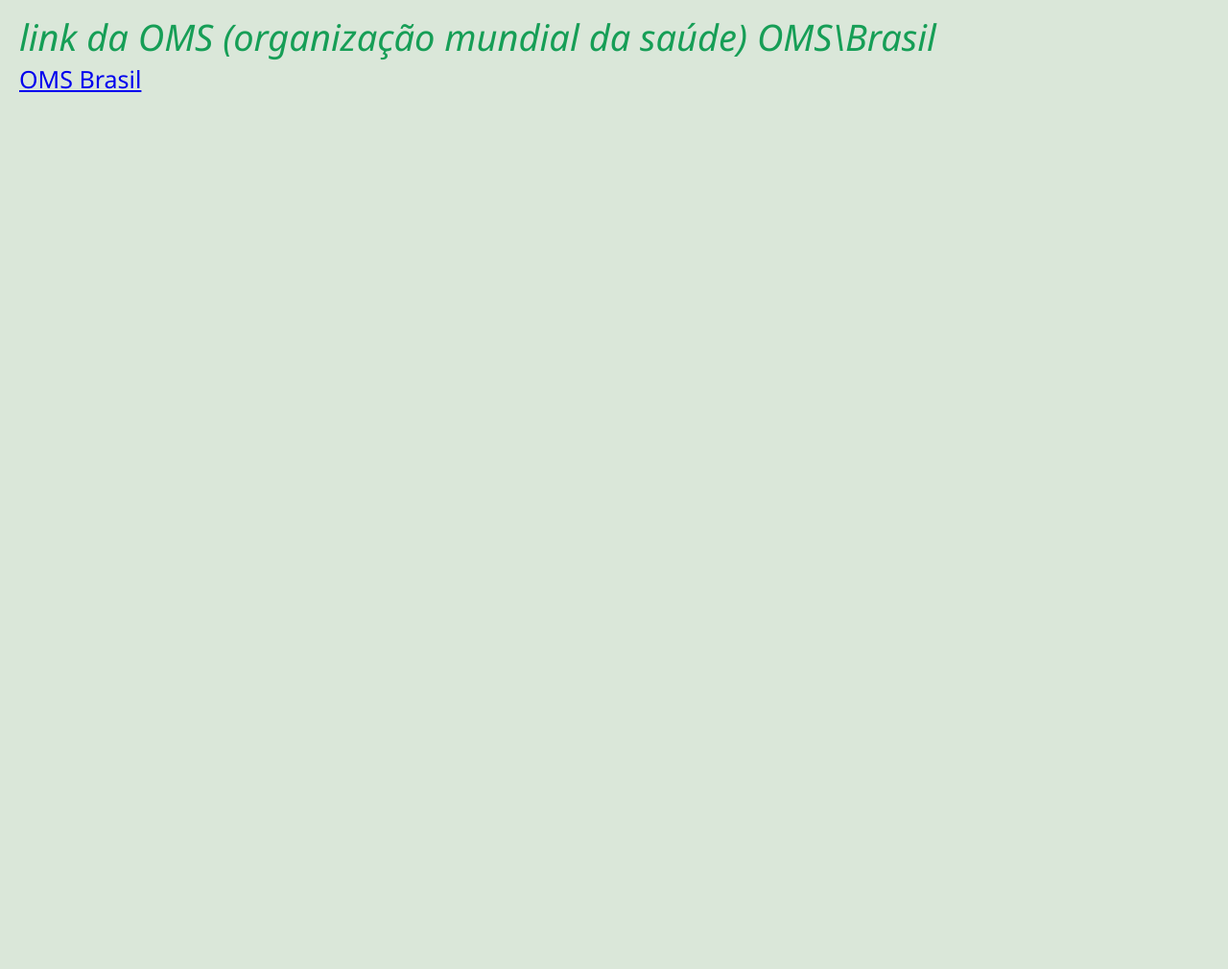
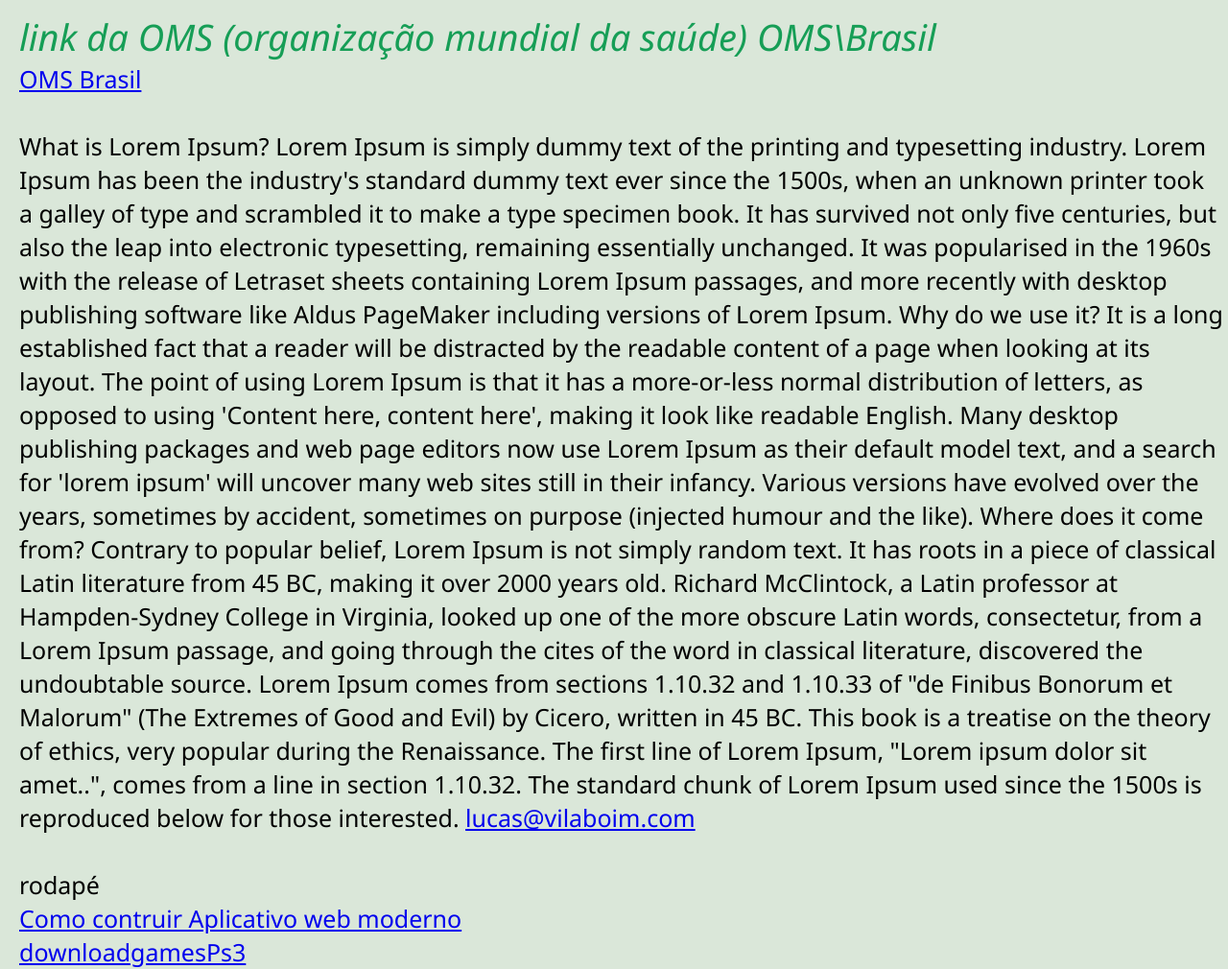
Before and after one commit to EliasMartins007/IMCjavascript, a plain HTML site: page app_calculo_imc_elias_martins/index.html in a window 1280 px wide. Shown: the part 500-1510 px from the top of the page at 96% size. Before the commit the page ends 800 px from the top, so only its background shows below. Drawn offline with Linux system fonts and the light colour scheme.

Commit message:
adicionando footer

```diff
--- a/app_calculo_imc_elias_martins/css/style.css
+++ b/app_calculo_imc_elias_martins/css/style.css
@@ -10,8 +10,9 @@
   padding-left: 280px;
   position: absolute;
   left: 100px;
-  color: rgb(75, 195, 145);
-  font-size: 44px;
+  color: rgb(101, 231, 177);
+  font-family: cursive;
+  font-size: 50px;
 }
 h2 {
   font-size: 39px;
--- a/app_calculo_imc_elias_martins/index.html
+++ b/app_calculo_imc_elias_martins/index.html
@@ -76,6 +76,61 @@
         </p>
       </div>
     </div>
+    <br />
+    <p class="post_content">
+      What is Lorem Ipsum? Lorem Ipsum is simply dummy text of the printing and
+      typesetting industry. Lorem Ipsum has been the industry's standard dummy
+      text ever since the 1500s, when an unknown printer took a galley of type
+      and scrambled it to make a type specimen book. It has survived not only
+      five centuries, but also the leap into electronic typesetting, remaining
+      essentially unchanged. It was popularised in the 1960s with the release of
+      Letraset sheets containing Lorem Ipsum passages, and more recently with
+      desktop publishing software like Aldus PageMaker including versions of
+      Lorem Ipsum. Why do we use it? It is a long established fact that a reader
+      will be distracted by the readable content of a page when looking at its
+      layout. The point of using Lorem Ipsum is that it has a more-or-less
+      normal distribution of letters, as opposed to using 'Content here, content
+      here', making it look like readable English. Many desktop publishing
+      packages and web page editors now use Lorem Ipsum as their default model
+      text, and a search for 'lorem ipsum' will uncover many web sites still in
+      their infancy. Various versions have evolved over the years, sometimes by
+      accident, sometimes on purpose (injected humour and the like). Where does
+      it come from? Contrary to popular belief, Lorem Ipsum is not simply random
+      text. It has roots in a piece of classical Latin literature from 45 BC,
+      making it over 2000 years old. Richard McClintock, a Latin professor at
+      Hampden-Sydney College in Virginia, looked up one of the more obscure
+      Latin words, consectetur, from a Lorem Ipsum passage, and going through
+      the cites of the word in classical literature, discovered the undoubtable
+      source. Lorem Ipsum comes from sections 1.10.32 and 1.10.33 of "de Finibus
+      Bonorum et Malorum" (The Extremes of Good and Evil) by Cicero, written in
+      45 BC. This book is a treatise on the theory of ethics, very popular
+      during the Renaissance. The first line of Lorem Ipsum, "Lorem ipsum dolor
+      sit amet..", comes from a line in section 1.10.32. The standard chunk of
+      Lorem Ipsum used since the 1500s is reproduced below for those interested.
+      <a href="mailto:lucas@vilaboim.com" target="_blank">lucas@vilaboim.com</a>
+    </p>
+    <br />
+    <footer class="rodape">
+      rodapé
+      <ul>
+        <li>
+          <a
+            href="https://www.digitalocean.com/community/tutorials/how-to-build-a-modern-web-application-to-manage-customer-information-with-django-and-react-on-ubuntu-18-04-pt"
+            alt="Como Construir um Aplicativo Web Moderno para Gerenciar Informações de Clientes com Django e React no Ubuntu 18.04"
+            target="_blank"
+            >Como contruir Aplicativo web moderno</a
+          >
+        </li>
+        <li>
+          <a
+            href="https://downloadgameps3.com/the-dukes-of-hazzard-return-of-the-general-lee-ps2-free/"
+            alt="PS3 gemes"
+            target="_blank"
+            >downloadgamesPs3</a
+          >
+        </li>
+      </ul>
+    </footer>
     <script src="./js/index.js"></script>
   </body>
 </html>
```
